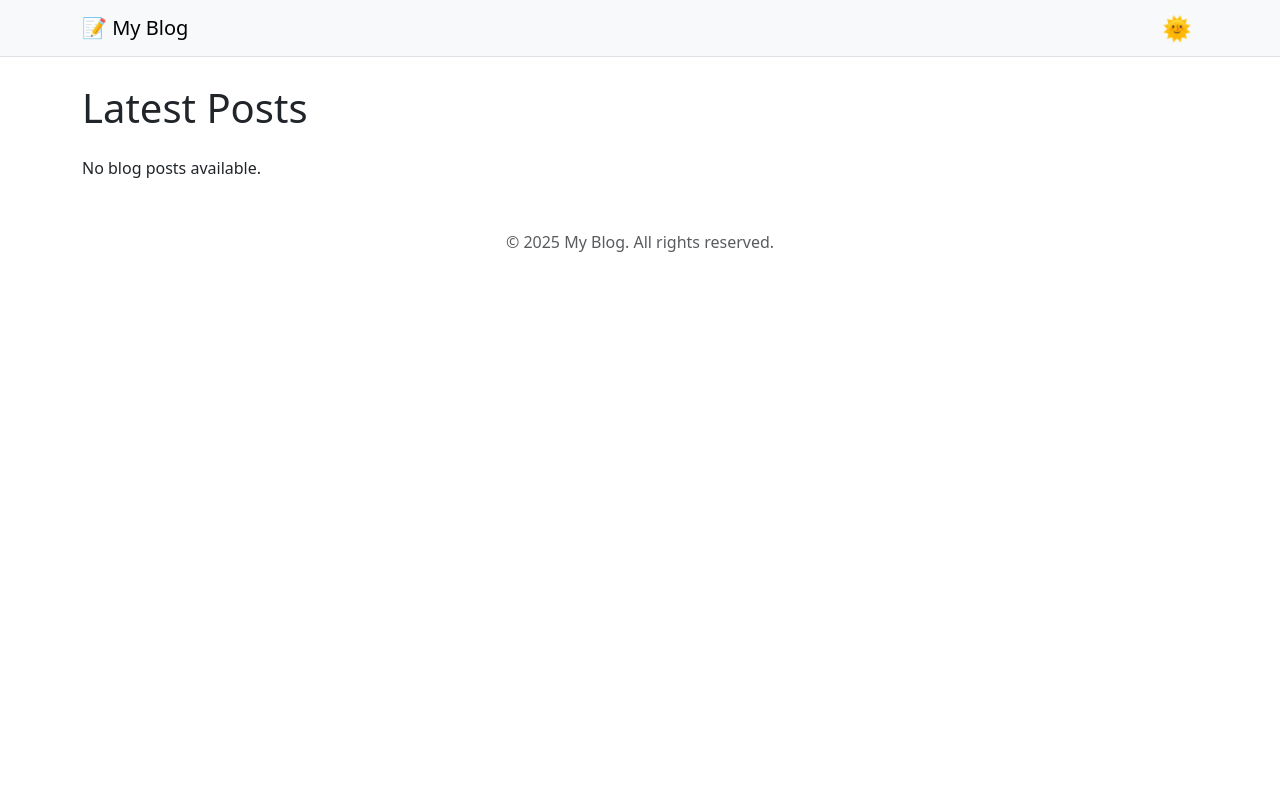
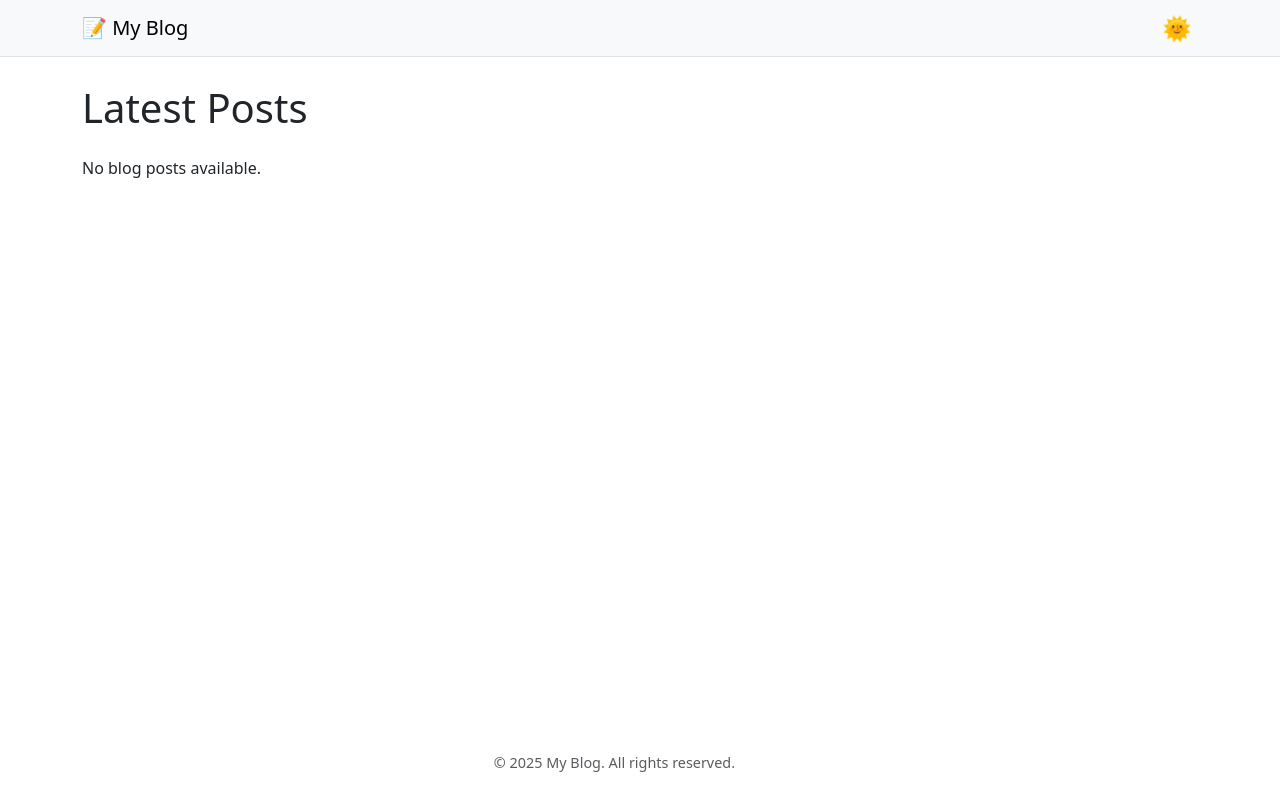
Before and after one commit to SubhasreeCodes/dj_blog, a Django app: page / in a window 1280 px wide. Run offline with Django 5.2, Linux system fonts and the light colour scheme; data that the repository does not hold is empty.

Commit message:
Modification at Footer.

```diff
--- a/frontend/templates/frontend/base.html
+++ b/frontend/templates/frontend/base.html
@@ -15,10 +15,15 @@
         .blog-title {
             font-family: 'Georgia', serif;
         }
+        /* Footer fixed to bottom-right corner */
         .footer {
-            margin-top: 50px;
-            text-align: center;
+            position: fixed;
+            bottom: 10px;
+            right: 545px;
+            text-align: right;
+            font-size: 0.9rem;
             color: var(--bs-secondary-color);
+            z-index: 1000;
         }
         #theme-toggle {
             border: none;
@@ -44,7 +49,7 @@
         {% block content %}{% endblock %}
     </main>
 
-    <!-- Footer -->
+    <!-- Footer fixed at bottom-right -->
     <footer class="footer">
         <p>© 2025 My Blog. All rights reserved.</p>
     </footer>
```
